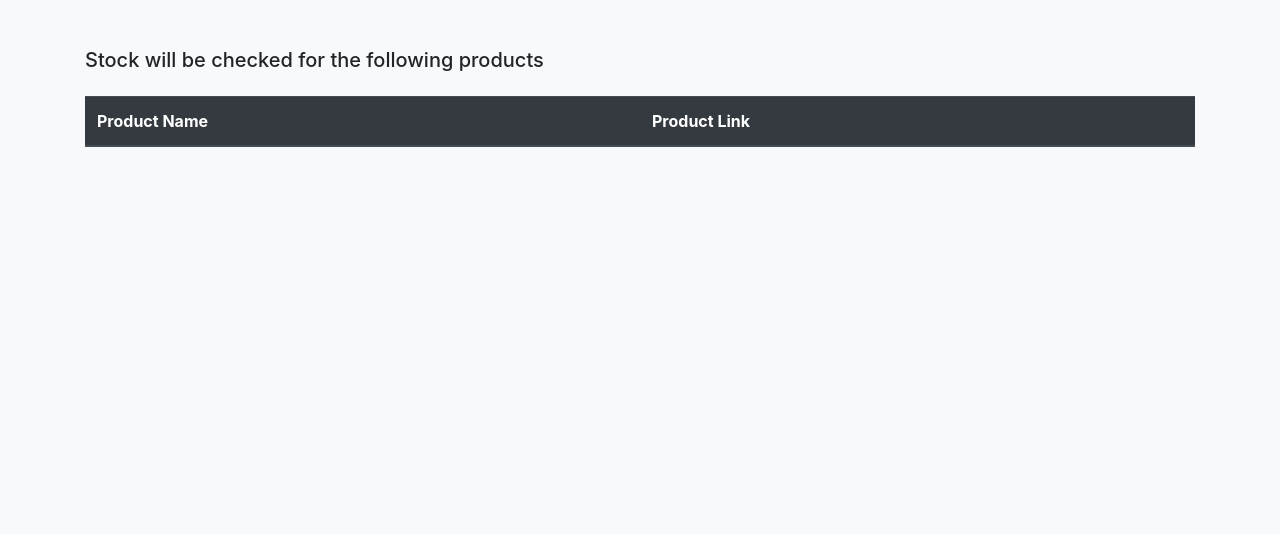
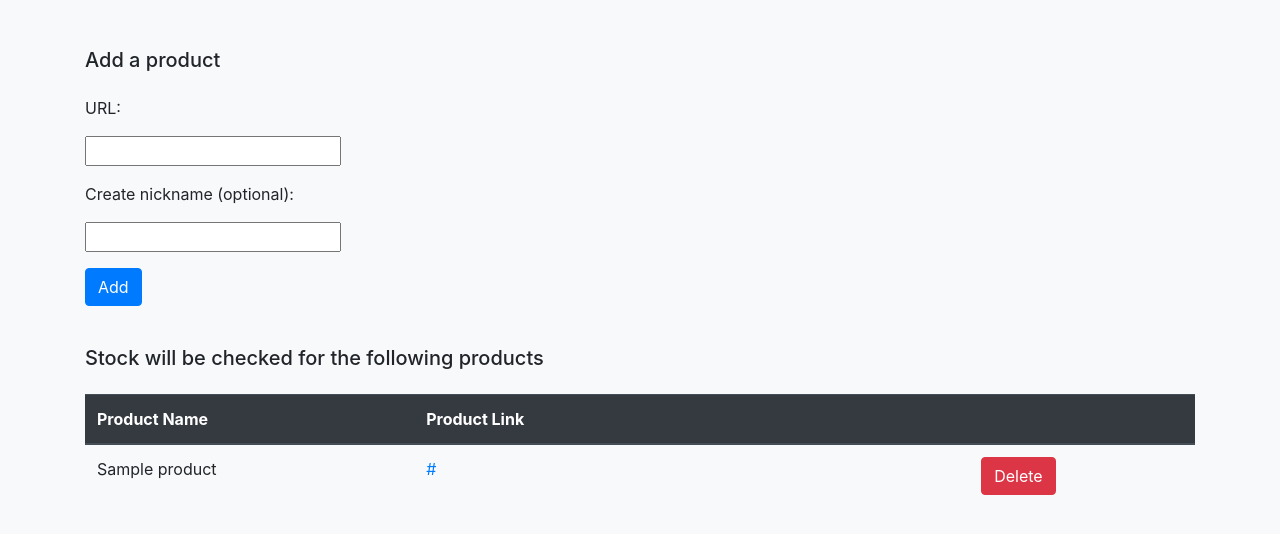
Before and after one commit to MTotz/check-stock, a Flask app: template templates/products_list.html in a window 1280 px wide. Shown: the part 56-590 px from the top of the page. Run offline with Flask 2, Linux system fonts and the light colour scheme; tables that the repository leaves empty hold one stand-in row (values such as "Sample post"); the template is opened without the code that fills it: values that come from a table or form of the project are taken from there, most other values are stand-ins (such as "Sample title", 1, 10 or a date in 2020); lists and menus that the app fills with data are empty; some libraries are stand-ins or nearby versions.

Commit message:
Implemented SQL. Works well. Just need to implement the delete button.

```diff
--- a/app.py
+++ b/app.py
@@ -1,46 +1,52 @@
-from flask import Flask, render_template, url_for, redirect, request
-from check_stock import check_stock, get_links
+from flask import Flask, render_template, url_for, redirect, request, session, flash
+from flask_sqlalchemy import SQLAlchemy
+
+from check_stock import check_stock, get_links, Product, validate_url
+
 
 app = Flask(__name__)  # reference this file
+app.config["SQLALCHEMY_DATABASE_URI"] = "sqlite:///products.sqlite3"
+app.config["SQLALCHEMY_TRACK_MODIFICATIONS"] = False
+
+db = SQLAlchemy(app)
+
+
+class Products(db.Model):
+    url = db.Column("url", db.String, primary_key=True)
+    product_name = db.Column("product_name", db.String)
+    product_nickname = db.Column("product_nickname", db.String)
+
+    def __init__(self, product):
+        self.url = product.get_url()
+        self.product_name = product.get_product_name()
+        self.product_nickname = product.get_product_nickname()
+
+    def delete(self, url):
+        self.query.filter_by(url=url).delete()
 
 
 @app.route("/")
 def index():
-    name = []
-    status = []
-
-    links = get_links()
-    for l in links:
-        product_name, stock_status = check_stock(l)
-        name.append(product_name)
-        status.append(stock_status)
-    return render_template("index.html", length=len(links), name=name, status=status, links=links)
+    return render_template("index.html", values=Products.query.all(), func=check_stock)
 
 
-@app.route("/products_list")
+@app.route("/products_list", methods=["POST", "GET"])
 def products():
-    name = []
+    if request.method == "POST":
+        if request.form.action == "Add":
+            url = request.form["add_url"]
+            nickname = request.form["add_nickname"]
+            if validate_url(url):
+                if not Products.query.filter_by(url=url).first():
+                    product = Product(url, nickname=nickname)
+                    db.session.add(Products(product))
+                    db.session.commit()
+        else:
+            flash("URL not valid.")
 
-    links = get_links()
-    for l in links:
-        product_name, stock_status = check_stock(l)
-        name.append(product_name)
-    return render_template("products_list.html", length=len(links), name=name, links=links)
-
-
-@app.route("/login", methods=["POST", "GET"])
-def login():
-    if request.method == "POST":
-        user = request.form["nm"]
-        return redirect(url_for("user", usr=user))
-    else:
-        return render_template("login.html")
-
-
-@ app.route("/<usr>")
-def user(usr):
-    return f"<h1>{usr}</h1>"
+    return render_template("products_list.html", values=Products.query.all())
 
 
 if __name__ == "__main__":
+    db.create_all()
     app.run(debug=True)
--- a/templates/layout.html
+++ b/templates/layout.html
@@ -37,6 +37,10 @@
         </div>
     </nav>
 
+    <div class="container">
+        {% block title %}
+        {% endblock %}
+    </div>
 
     <div class="container">
         {% block content %}
--- a/templates/products_list.html
+++ b/templates/products_list.html
@@ -1,21 +1,43 @@
 {% extends 'layout.html' %}
 
 {% block content %}
-<h5 class="mb-4">Stock will be checked for the following products</h5>
+<div class="">
+    <form action="#" method="post">
+        <h5 class="mb-4">Add a product</h5>
+
+        <p>URL:</p>
+        <input type="text" name="add_url" class="mb-3" />
+
+        <p>Create nickname (optional):</p>
+        <input type="text" name="add_nickname" />
+
+        <br>
+        <input type="submit" name="action" value="Add" class="btn btn-primary my-3" />
+    </form>
+</div>
+
+<h5 class="my-4">Stock will be checked for the following products</h5>
 
 <table class="table">
     <thead class="thead-dark">
         <tr>
-            <th class="w-50" scope="col">Product Name</th>
+            <th class="w-30" scope="col">Product Name</th>
             <th class="w-50" cope="col">Product Link</th>
+            <th class="w-20" cope="col"></th>
         </tr>
     </thead>
 
     <tbody>
-        {% for i in range(length) %}
+        {% for item in values %}
         <tr>
-            <td>{{name[i]}}</td>
-            <td><a href="{{links[i]}}">{{links[i]}}</a></td>
+            <td>{{item.product_name}}</td>
+            <td><a href="{{item.url}}">{{item.url}}</a></td>
+            <td class="">
+                <form action="" method="post">
+                    <input type="submit" name="action" action="{{delete(item.url)}}" value="Delete"
+                        class="btn btn-danger" />
+                </form>
+            </td>
         </tr>
         {%endfor%}
     </tbody>
```
Also changed, not shown: check_stock.py (+41 -5 lines), templates/index.html (+22 -5 lines), templates/login.html (deleted, +0 -10 lines).
